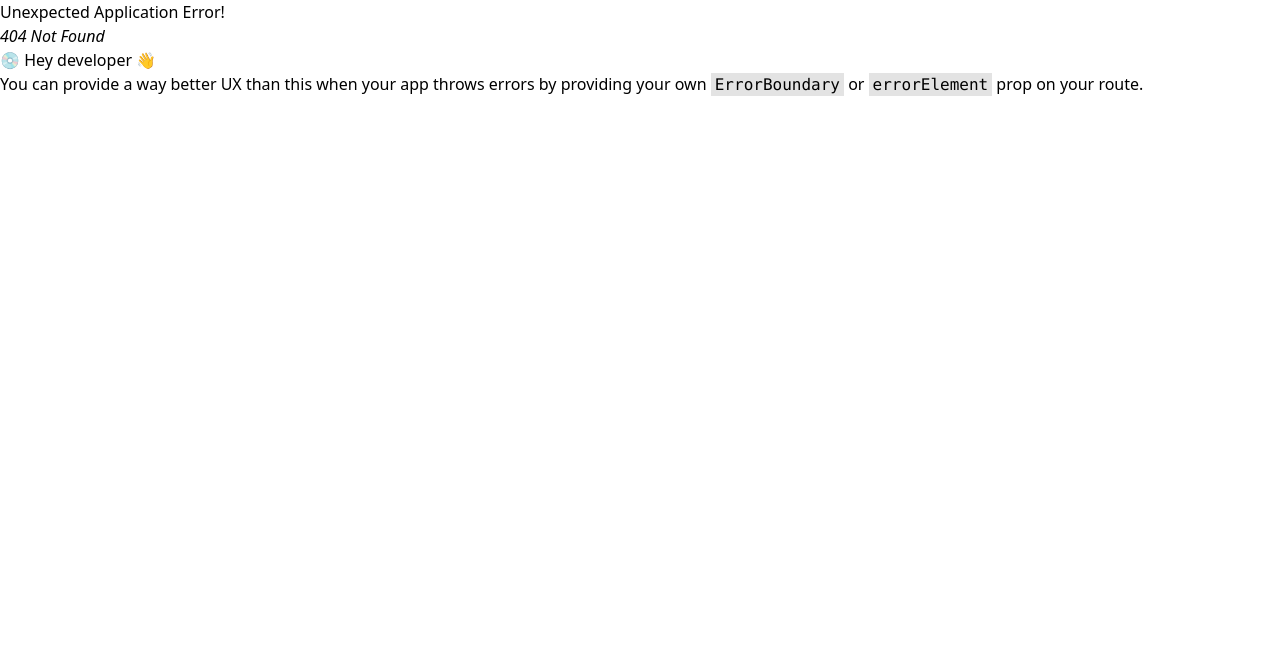
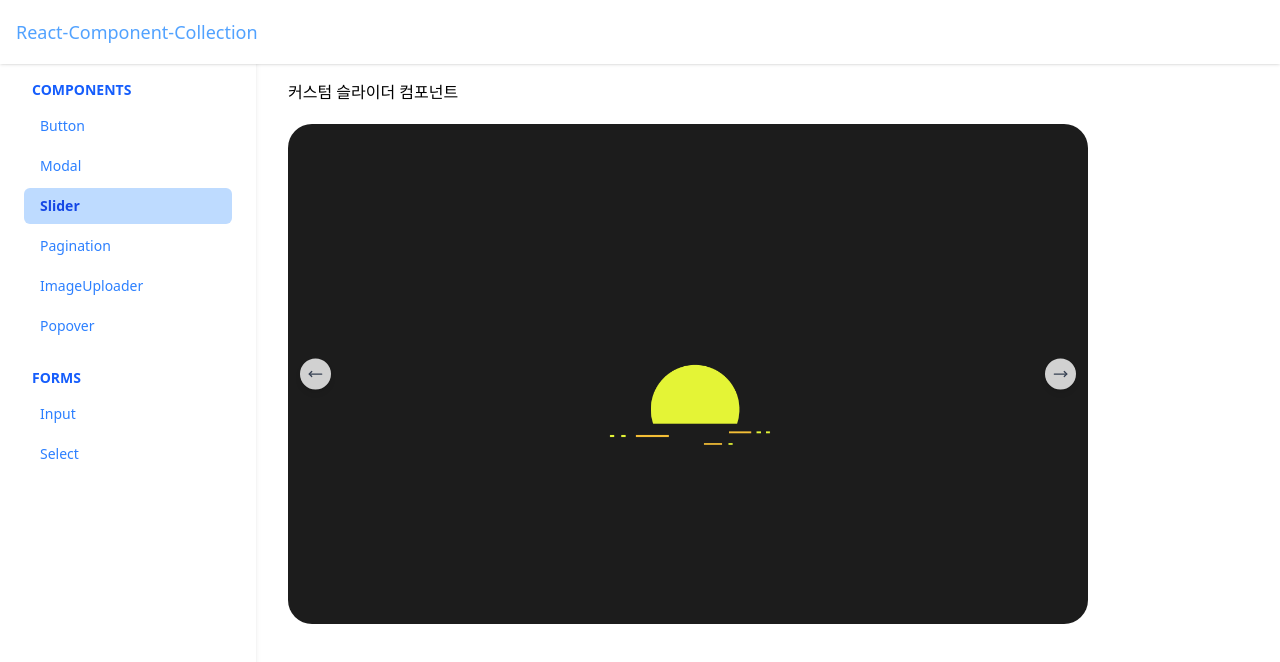
Before and after one commit to WooGi1020/react-component-collection, a React (Vite) app: page /react-component-collection/components/slider in a window 1280 px wide. Before the commit this address had no page. Shown: the top 662 px of the page. Built offline with nearby package versions, Linux system fonts and the light colour scheme.

Commit message:
chore: 깃허브 페이지 배포작업

```diff
--- a/package.json
+++ b/package.json
@@ -7,7 +7,9 @@
     "dev": "vite",
     "build": "tsc -b && vite build",
     "lint": "eslint .",
-    "preview": "vite preview"
+    "preview": "vite preview",
+    "predeploy": "pnpm run build",
+    "deploy": "gh-pages -d dist"
   },
   "dependencies": {
     "@floating-ui/react": "^0.27.16",
@@ -36,6 +38,7 @@
     "eslint-plugin-react": "^7.37.5",
     "eslint-plugin-react-hooks": "^5.2.0",
     "eslint-plugin-react-refresh": "^0.4.22",
+    "gh-pages": "^6.3.0",
     "globals": "^16.4.0",
     "prettier": "^3.6.2",
     "typescript": "~5.9.3",
--- a/src/constants/pictures.config.ts
+++ b/src/constants/pictures.config.ts
@@ -1,32 +1,32 @@
 const PICTURES = [
   {
     id: 1,
-    src: "/background/1.png",
+    src: `${import.meta.env.BASE_URL}background/1.png`,
     alt: "Image 1",
   },
   {
     id: 2,
-    src: "/background/2.png",
+    src: `${import.meta.env.BASE_URL}background/2.png`,
     alt: "Image 2",
   },
   {
     id: 3,
-    src: "/background/3.jpg",
+    src: `${import.meta.env.BASE_URL}background/3.jpg`,
     alt: "Image 3",
   },
   {
     id: 4,
-    src: "/background/4.jpg",
+    src: `${import.meta.env.BASE_URL}background/4.jpg`,
     alt: "Image 4",
   },
   {
     id: 5,
-    src: "/background/5.jpg",
+    src: `${import.meta.env.BASE_URL}background/5.jpg`,
     alt: "Image 5",
   },
   {
     id: 6,
-    src: "/background/6.jpg",
+    src: `${import.meta.env.BASE_URL}background/6.jpg`,
     alt: "Image 6",
   },
 ];
--- a/src/routes/index.tsx
+++ b/src/routes/index.tsx
@@ -10,7 +10,8 @@ import InputPage from "./pages/InputPage";
 import PopoverPage from "./pages/PopoverPage";
 import SelectPage from "./pages/SelectPage";
 
-const router = createBrowserRouter([
+const router = createBrowserRouter(
+  [
     {
       path: "/",
       element: <DefaultLayout />,
@@ -53,7 +54,11 @@ const router = createBrowserRouter([
         },
       ],
     },
-]);
+  ],
+  {
+    basename: "/react-component-collection",
+  }
+);
 
 export default function Router() {
   return <RouterProvider router={router} />;
--- a/vite.config.ts
+++ b/vite.config.ts
@@ -5,6 +5,7 @@ import tailwindcss from "@tailwindcss/vite";
 // https://vite.dev/config/
 export default defineConfig({
   plugins: [react(), tailwindcss()],
+  base: "/react-component-collection/",
   resolve: {
     alias: {
       "@": "/src",
```
Also changed, not shown: 1 other file (tests, documents, lock files or other folders). Lines whose indentation alone changed are shown as unchanged.
